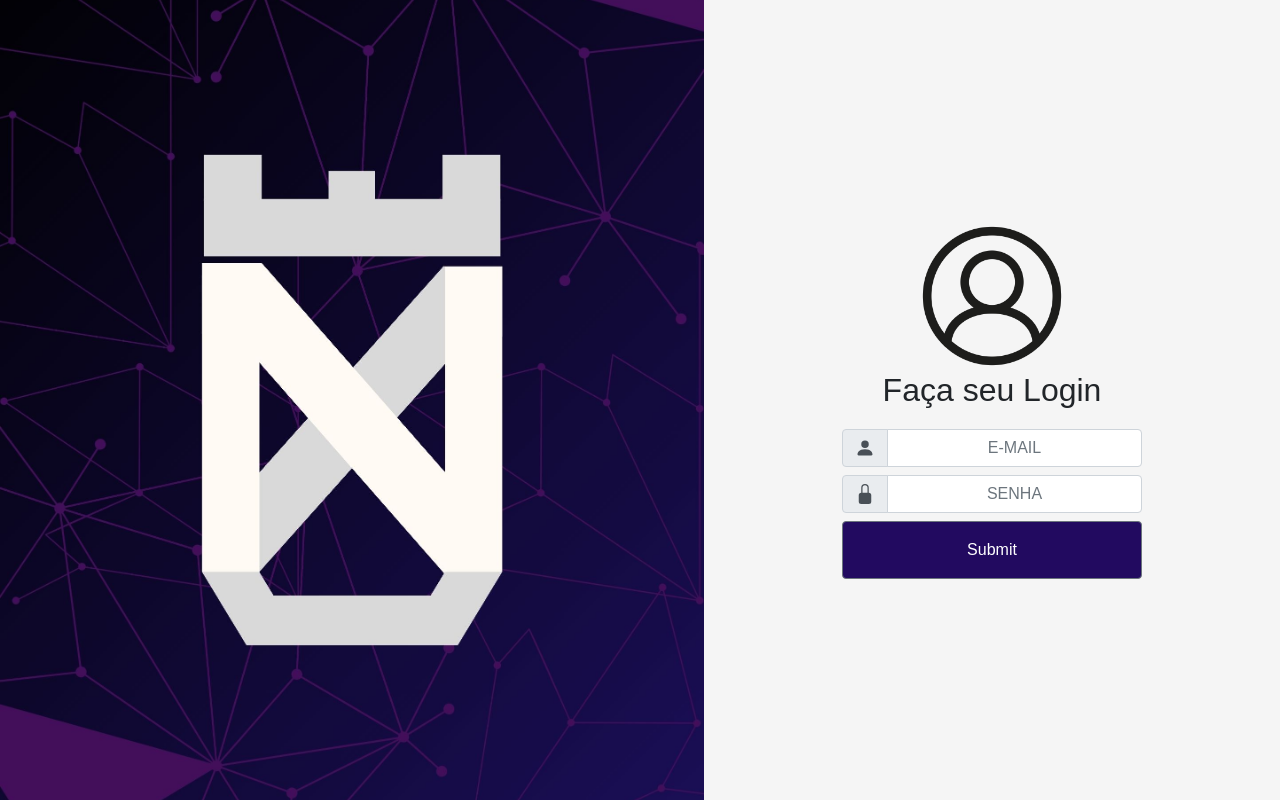
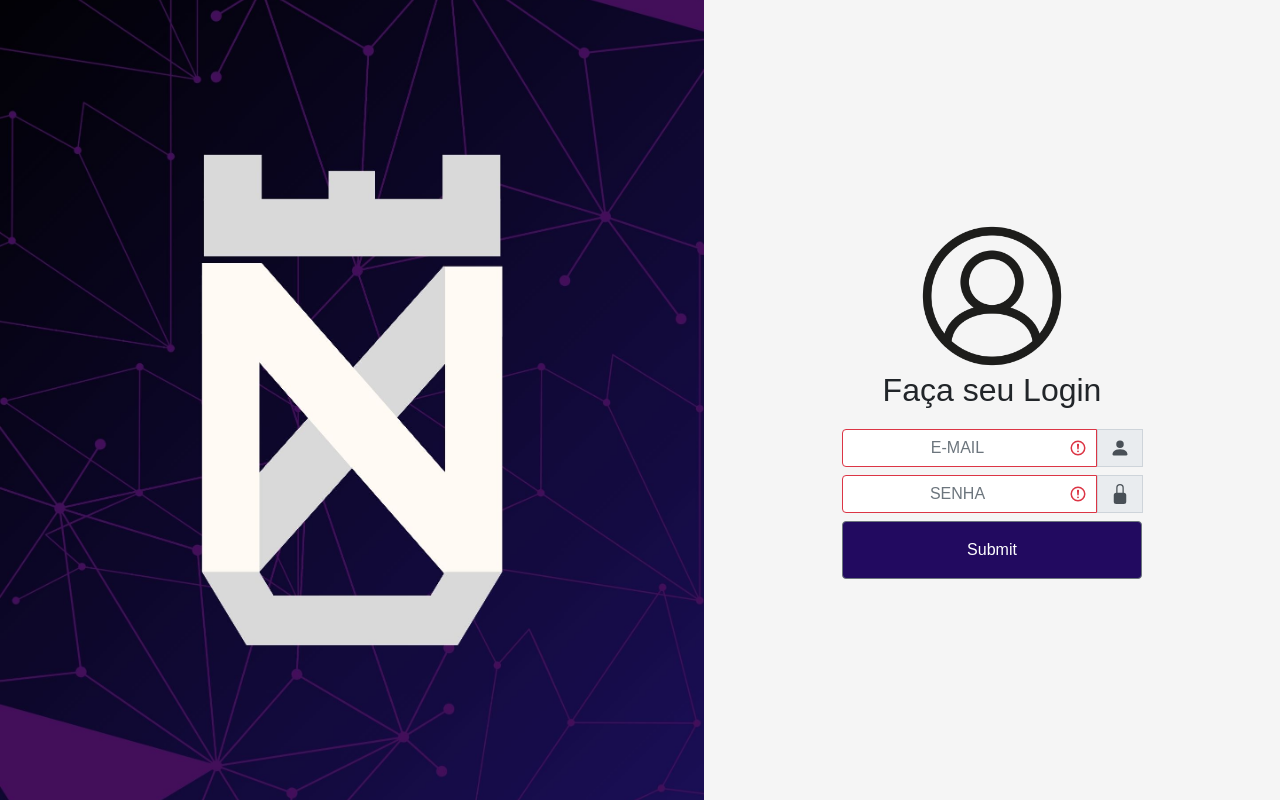
Before and after one commit to Asafe-C/StartUp-NEXUS, a Vue app: page /login in a window 1280 px wide. Built offline with nearby package versions, Linux system fonts and the light colour scheme.

Commit message:
FEAT: validation login

```diff
--- a/src/views/LoginView.vue
+++ b/src/views/LoginView.vue
@@ -13,16 +13,16 @@
                     <div>
                         <b-form @submit="onSubmit">
                             <b-input-group class="mb-2">
+                                <b-form-input type="text" placeholder="E-MAIL" style="text-align: center;" v-model="form.email" :state="stateEmail" trim></b-form-input>
                                 <b-input-group-prepend is-text>
                                     <b-icon icon="person-fill"></b-icon>
                                 </b-input-group-prepend>
-                                <b-form-input type="text" placeholder="E-MAIL" style="text-align: center;" v-model="form.email"></b-form-input>
                             </b-input-group>
                             <b-input-group class="mb-2">
+                                <b-form-input type="password" placeholder="SENHA" style="text-align: center;" v-model="form.senha" :state="stateSenha" trim></b-form-input>
                                 <b-input-group-prepend is-text>
                                     <b-icon icon="lock-fill"></b-icon>
                                 </b-input-group-prepend>
-                                <b-form-input type="password" placeholder="SENHA" style="text-align: center;" v-model="form.senha"></b-form-input>
                             </b-input-group>
                             <b-button type="submit" style="background-color: #220a60; padding: 2vh 4vw;">Submit</b-button>
                         </b-form>
@@ -47,10 +47,32 @@
         onSubmit() {
             event.preventDefault()
             alert(JSON.stringify(this.form))
+        },
+        validateState(ref) {
+        if (
+            this.veeFields[ref] &&
+            (this.veeFields[ref].dirty || this.veeFields[ref].validated)
+        ) {
+            return !this.veeErrors.has(ref);
         }
+        return null;
+        }
+    },
+    computed: {
+            stateEmail() {
+                const regexEmail = /^[^\s@]+@[^\s@]+\.[^\s@]+$/;
+                return this.form.email.length > 0 && regexEmail.test(this.form.email)
+            },
+            stateSenha() {
+                return this.form.senha.length >= 6
+            },
         }
     }
 </script>
+
+<style lang="sass">
+
+</style>
 
 <style>
     body {
```
Lines whose indentation alone changed are shown as unchanged.
